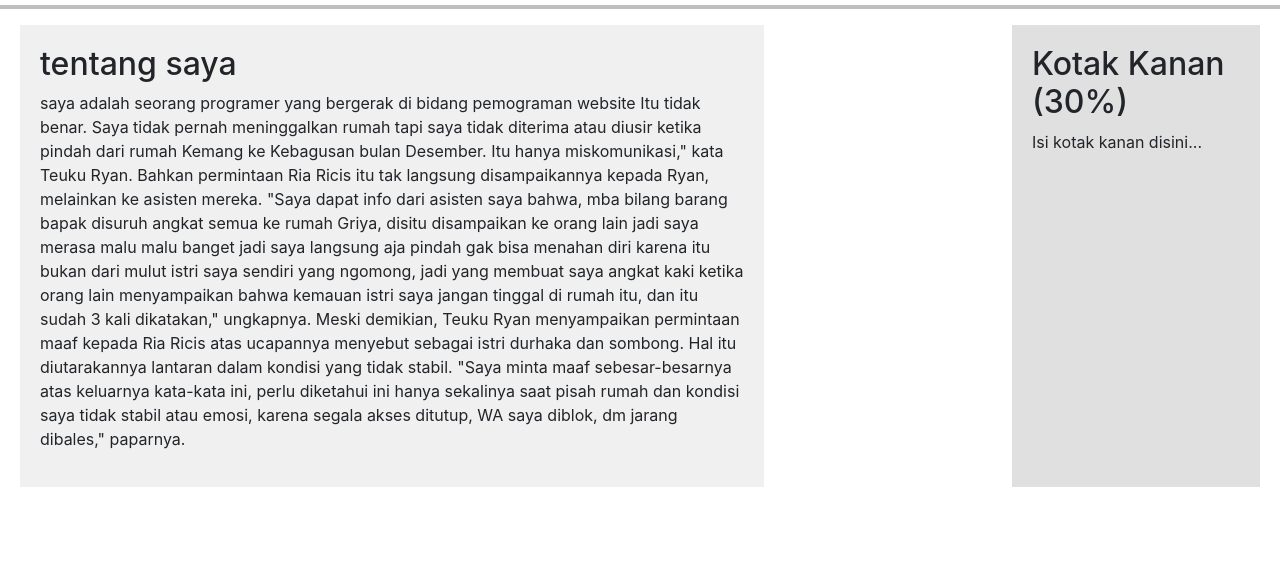
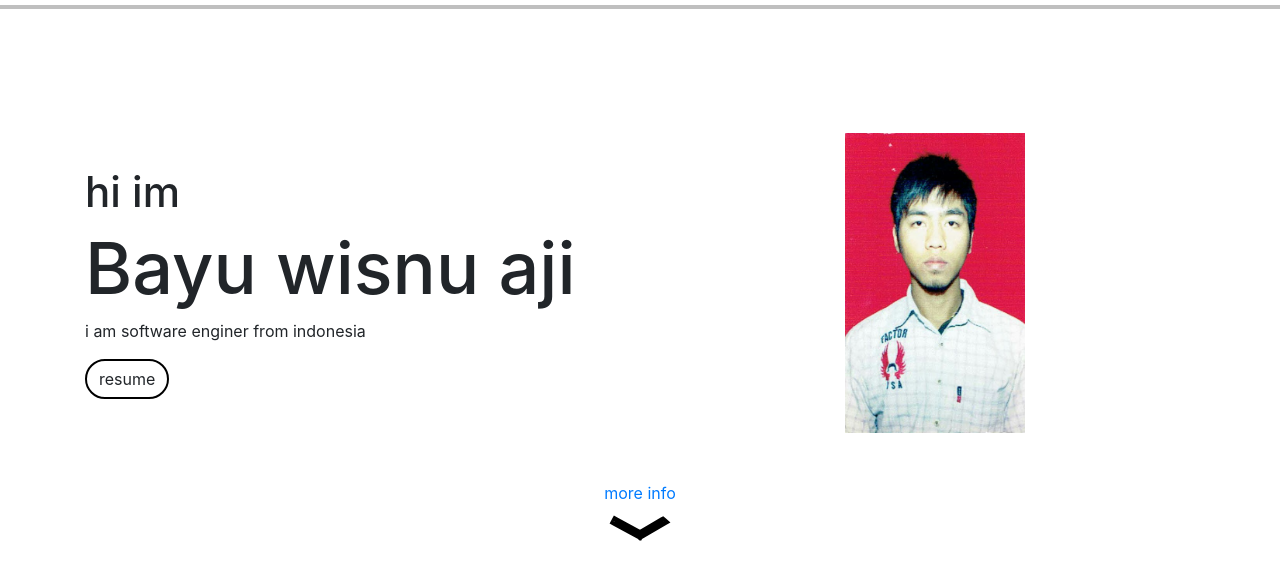
Before and after one commit to bayuwisnu92/portofolio, a plain HTML site: page index.html in a window 1280 px wide. Shown: the part 66-646 px from the top of the page. Drawn offline with nearby package versions, Linux system fonts and the light colour scheme.

Commit message:
add home

```diff
--- a/index.html
+++ b/index.html
@@ -33,25 +33,25 @@
 </div>
 </nav>
 
-<section class="section-container">
-  <div class="left-box">
-    <h2>tentang saya</h2>
-    <p>saya adalah seorang programer yang bergerak di bidang pemograman website Itu tidak benar. Saya tidak pernah meninggalkan rumah tapi saya tidak diterima atau diusir ketika pindah dari rumah Kemang ke Kebagusan bulan Desember. Itu hanya miskomunikasi," kata Teuku Ryan.
+<section id="home" class="home container">
+<div class="row d-flex align-items-center">
+  <div class="col-8">
+    <h3 class="fw-semibold">hi im</h3>
+    <h1 class="fw-bold">Bayu wisnu aji</h1>
+    <p>i am software enginer from indonesia</p>
+    <a class="btn" href="image/potrait.png" download>resume</a>
 
-      Bahkan permintaan Ria Ricis itu tak langsung disampaikannya kepada Ryan, melainkan ke asisten mereka.
+  </div>
+  <div class="col-4">
+    <img src="image/bayu.JPG" width="180px" height="300px" alt="potrait">
+  </div>
 
-      "Saya dapat info dari asisten saya bahwa, mba bilang barang bapak disuruh angkat semua ke rumah Griya, disitu disampaikan ke orang lain jadi saya merasa malu malu banget jadi saya langsung aja pindah gak bisa menahan diri karena itu bukan dari mulut istri saya sendiri yang ngomong, jadi yang membuat saya angkat kaki ketika orang lain menyampaikan bahwa kemauan istri saya jangan tinggal di rumah itu, dan itu sudah 3 kali dikatakan," ungkapnya.
+</div>
+<div class="arrow d-flex align-items-center flex-column mt-5">
+  <a href="#about">more info</a>
+  <img id="arrow" src="image/arrow.svg" alt="">
+</div>
 
-      Meski demikian, Teuku Ryan menyampaikan permintaan maaf kepada Ria Ricis atas ucapannya menyebut sebagai istri durhaka dan sombong.
-
-      Hal itu diutarakannya lantaran dalam kondisi yang tidak stabil.
-
-      "Saya minta maaf sebesar-besarnya atas keluarnya kata-kata ini, perlu diketahui ini hanya sekalinya saat pisah rumah dan kondisi saya tidak stabil atau emosi, karena segala akses ditutup, WA saya diblok, dm jarang dibales," paparnya. </p>
-  </div>
-  <div class="right-box">
-    <h2>Kotak Kanan (30%)</h2>
-    <p>Isi kotak kanan disini...</p>
-  </div>
 </section>
 
 <!-- Load Bootstrap JS (Optional, for toggling the navbar on small screens) -->
--- a/style.css
+++ b/style.css
@@ -35,6 +35,40 @@
     background-color: #e0e0e0;
     padding: 20px;
   }
+  section{
+    padding-top: 128px;
+  }
+  .home h1{
+    font-size: 72px;
+  }
+  .home h3{
+    font-size: 42px;
+  }
+  .btn{
+    border: 2px solid black;
+    border-radius: 24px;
+  }
+  .btn:hover{
+    border-radius:3px solid black;
+    background-color: black;
+    color: white;
+
+  }
+  #arrow{
+    animation: 2s updown infinite;
+  }
+  @keyframes updown{
+    0%{
+      transform: translateY (0);
+    }
+    50%{
+      transform: translateY(10px);
+    }
+    100%{
+      transform: translateY(0);
+    }
+
+  }
   @media only screen and (max-width: 600px) {
    .navbar-nav{
     margin-left: 0px;
```
